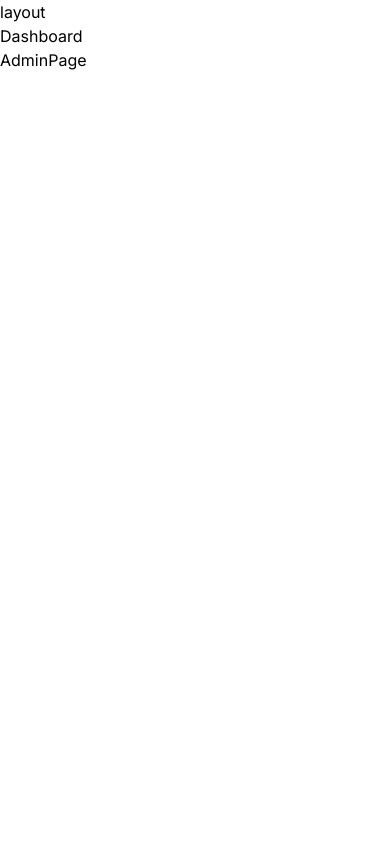
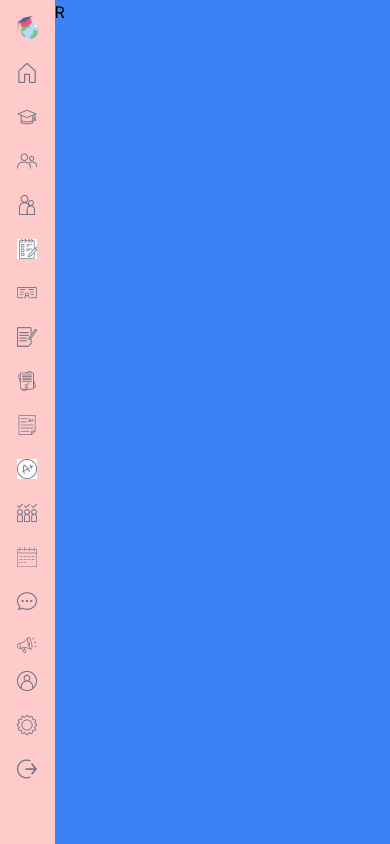
Before and after one commit to hansel-zavala/ProyectoSIGEA, a Next.js app: page /admin in a window 390 px wide. Built offline with nearby package versions, Linux system fonts and the light colour scheme.

Commit message:
Diseño responsive con Tailwind de Menu
Se creo el diseño básico del componente del menu y se agregaron
las clases de Tailwind para que cuando la pantalla del usuario
sean de diferentes tamaños, el contenido se muestre de manera
correcta

```diff
--- a/src/app/(dashboard)/layout.tsx
+++ b/src/app/(dashboard)/layout.tsx
@@ -1,3 +1,7 @@
+import Menu from "@/components/Menu";
+import Image from "next/image";
+import Link from "next/link";
+
 export default function DashboardLayout({
 	children,
 }: Readonly<{
@@ -5,8 +9,19 @@
 }>) {
 	return (
 		<html lang="en">
-      <div>
-        Dashboard{children}
+			<div className="h-screen flex">
+
+				{/* LEFT */}
+				<div className='w-[14%] md:w-[8%] lg:w-[16%] xl:w-[14%] bg-red-200 p-4'>
+					<Link href="/" className="flex items-center justify-center lg:justify-start gap-2">
+						<Image src="/logo.png" alt="logo" width={32} height={32} />
+						<span className="hidden lg:block">SIGIEA</span>
+					</Link>
+					<Menu />
+				</div>
+
+				{/* RIGHT */}
+				<div className="w-[86%] md:w-[92%] lg:w-[84%] xl:w-[86%] bg-blue-500 overflow-scroll">R</div>
 			</div>
 		</html>
 	);
--- a/src/app/(dashboard)/student/page.tsx
+++ b/src/app/(dashboard)/student/page.tsx
@@ -1,7 +1,7 @@
 const StudentPage = () => {
-  return (
-    <div className=''>StudentPage</div>
-  )
+    return (
+        <div className=''>StudentPage</div>
+    )
 }
 
 export default StudentPage
--- a/src/app/(dashboard)/teacher/page.tsx
+++ b/src/app/(dashboard)/teacher/page.tsx
@@ -1,7 +1,7 @@
 const TeacherPage = () => {
-  return (
-    <div className=''>TeacherPage</div>
-  )
+    return (
+        <div className=''>TeacherPage</div>
+    )
 }
 
 export default TeacherPage
--- a/src/app/layout.tsx
+++ b/src/app/layout.tsx
@@ -17,7 +17,7 @@
 	return (
 		<html lang="en">
 			<body className={inter.className}>
-        layout{children}
+				{children}
 			</body>
 		</html>
 	);
--- a/src/components/Menu.tsx
+++ b/src/components/Menu.tsx
@@ -1,3 +1,6 @@
+import Image from "next/image";
+import Link from "next/link";
+
 const menuItems = [
     {
         title: "MENU",
@@ -112,3 +115,23 @@
         ],
     },
 ];
+
+const Menu = () => {
+    return (
+        <div className="mt-4 text-sm">
+            {menuItems.map((menu) => (
+                <div className="flex flex-col gap-2" key={menu.title}>
+                    <span className="hidden lg:block text-gray-400 font-light my-4">{menu.title}</span>
+                    {menu.items.map((item) => (
+                        <Link href={item.href} key={item.label} className="flex items-center justify-center lg:justify-start gap-4 text-gray-500 py-2">
+                            <Image src={item.icon} alt="" width={20} height={20} />
+                            <span className="hidden lg:block">{item.label}</span>
+                        </Link>
+                    ))}
+                </div>
+            ))}
+        </div>
+    );
+};
+
+export default Menu;
--- /dev/null
+++ b/src/components/Navbar.tsx
@@ -0,0 +1,5 @@
+const Navbar = () => {
+    return <div className="">Navbar</div>;
+};
+
+export default Navbar;
```
Lines whose indentation alone changed are shown as unchanged.
